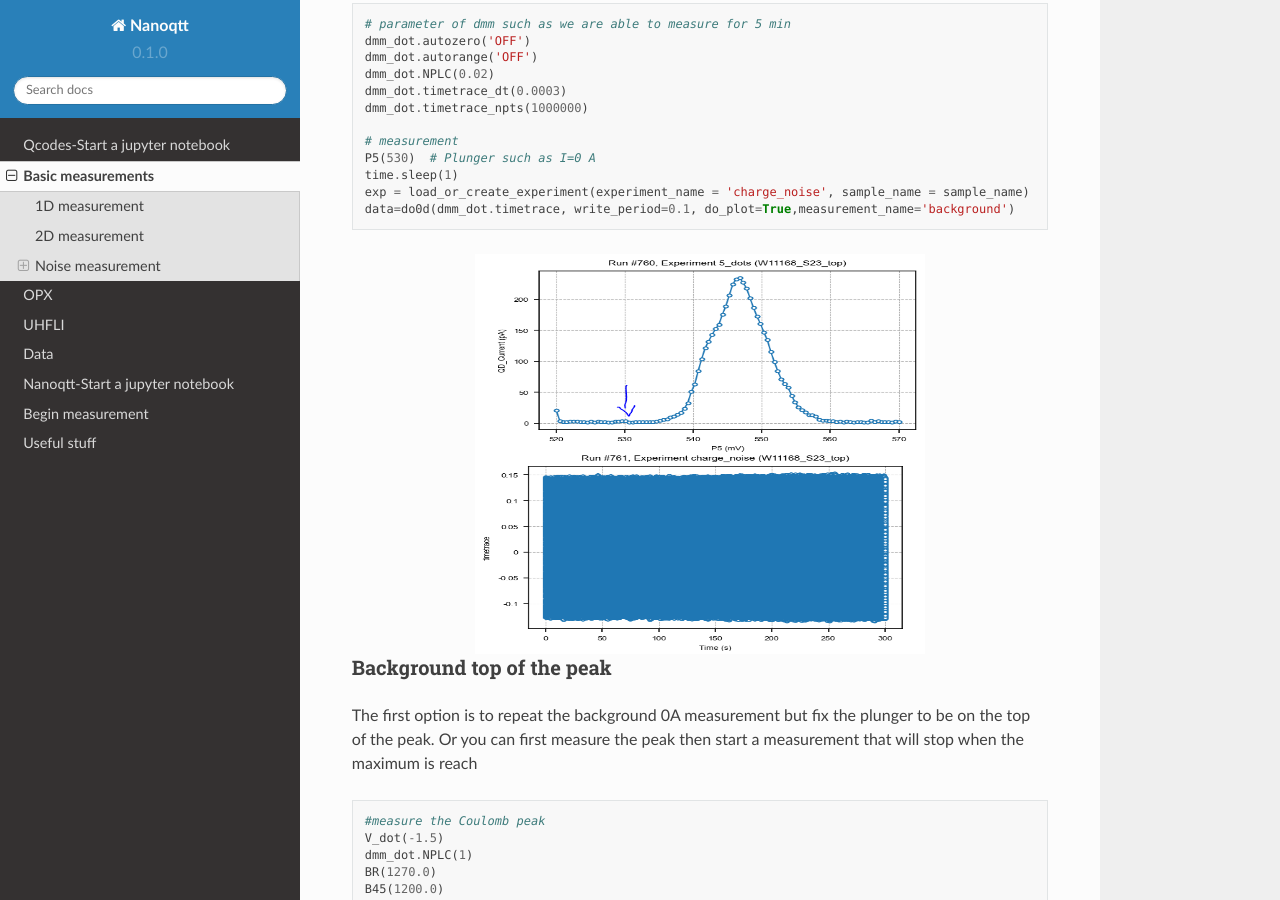
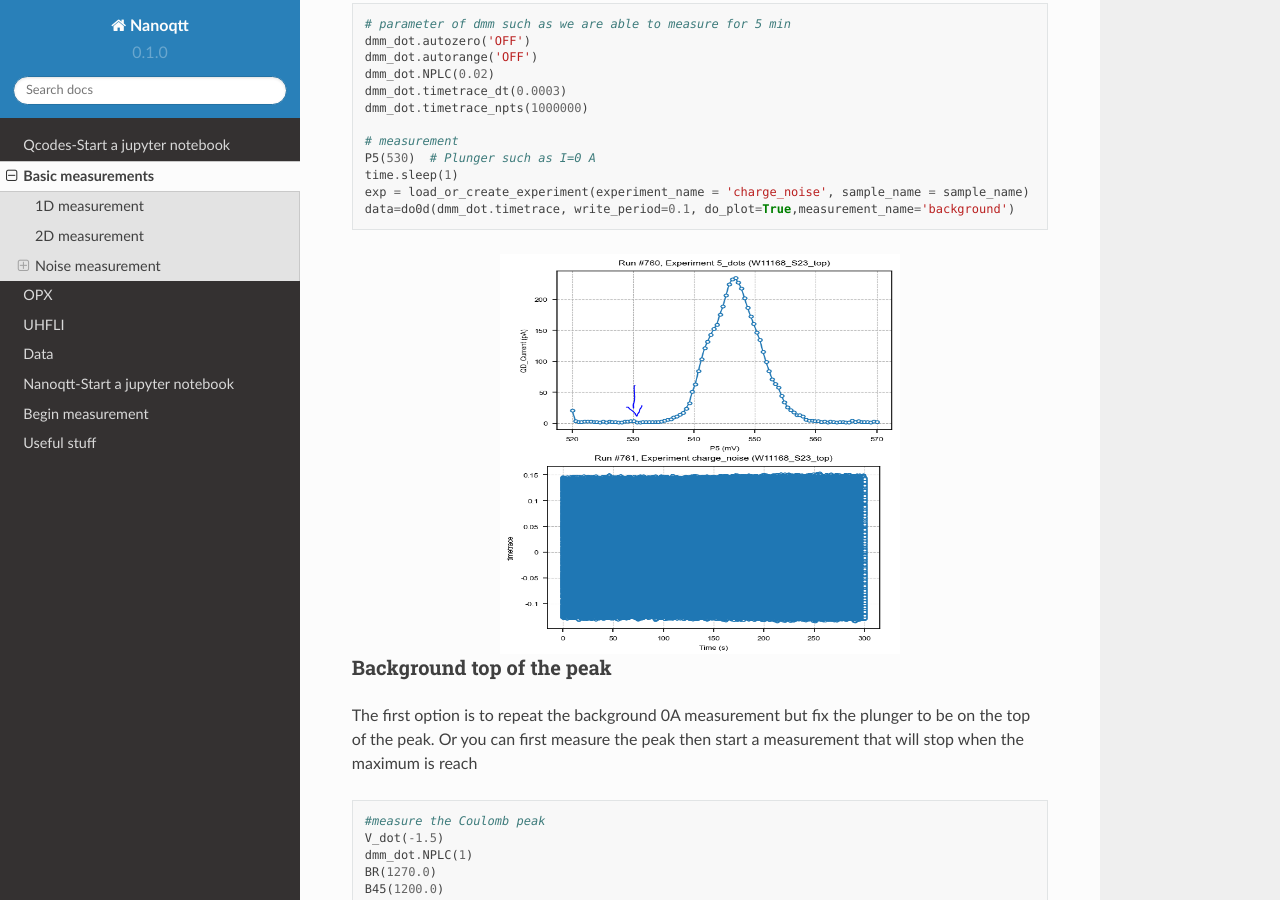
Before and after one commit to nanoelectronics-new/Nanoqtt-new-qtt-tutorial, a Sphinx documentation site: the page built from docs/source/Measurement.rst, in a window 1280 px wide and 900 px high, scrolled down 1403 px. Built offline with Sphinx 7.4.7 and the Read the Docs theme 2.0.0, drawn with Linux system fonts in a browser that asks for light colours.

Commit message:
Update Measurement.rst

```diff
--- a/docs/source/Measurement.rst
+++ b/docs/source/Measurement.rst
@@ -92,14 +92,14 @@ Background 0A
   data=do0d(dmm_dot.timetrace, write_period=0.1, do_plot=True,measurement_name='background')
 
 .. image::  image/noise_bg.PNG
-   :width: 450px
+   :width: 400px
    :height: 200px
    :scale: 100 %
    :alt: alternate text
    :align: center
 
 .. image::  image/noise_trace.PNG
-   :width: 450px
+   :width: 400px
    :height: 200px
    :scale: 100 %
    :alt: alternate text
```
